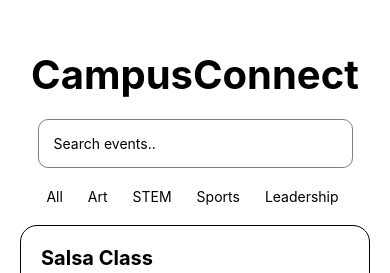
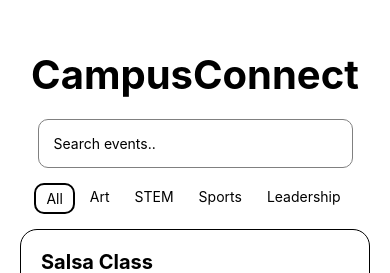
Before and after one commit to Mena-GX/CampusConnect, a React Native app: screen / in a window 390 px wide. Shown: the top 273 px of the page. Built offline with nearby package versions, Linux system fonts and the light colour scheme.

Commit message:
Filter works

```diff
--- a/App.js
+++ b/App.js
@@ -86,23 +86,38 @@ export default function App() {
       ></TextInput>
 
       <View style={styles.filterContainer}>
-        <Pressable style={styles.filterButton}>
+        <Pressable style={[styles.filterButton,
+          filter === 'all' && styles.activeFilter,
+        ]}
+        onPress={() => setFilter('all')}>
           <Text>All</Text>
         </Pressable>
 
-        <Pressable style={styles.filterButton}>
+        <Pressable style={[styles.filterButton,
+          filter === 'Art' && styles.activeFilter,
+        ]}
+        onPress={() => setFilter('Art')}>
           <Text>Art</Text>
         </Pressable>
 
-        <Pressable style={styles.filterButton}>
+        <Pressable style={[styles.filterButton,
+          filter === 'STEM' && styles.activeFilter,
+        ]}
+        onPress={() => setFilter('STEM')}>
           <Text>STEM</Text>
         </Pressable>
 
-        <Pressable style={styles.filterButton}>
+        <Pressable style={[styles.filterButton,
+          filter === 'Sports' && styles.activeFilter,
+        ]}
+        onPress={() => setFilter('Sports')}>
           <Text>Sports</Text>
         </Pressable>
 
-        <Pressable style={styles.filterButton}>
+        <Pressable style={[styles.filterButton,
+          filter === 'Leadership' && styles.activeFilter,
+        ]}
+        onPress={() => setFilter('Leadership')}>
           <Text>Leadership</Text>
         </Pressable>
       </View>
@@ -210,4 +225,9 @@ const styles = StyleSheet.create({
     marginBottom: 6,
   },
 
+  activeFilter: {
+    borderWidth: 2,
+    borderColor: 'black',
+  },
+
 });
```
